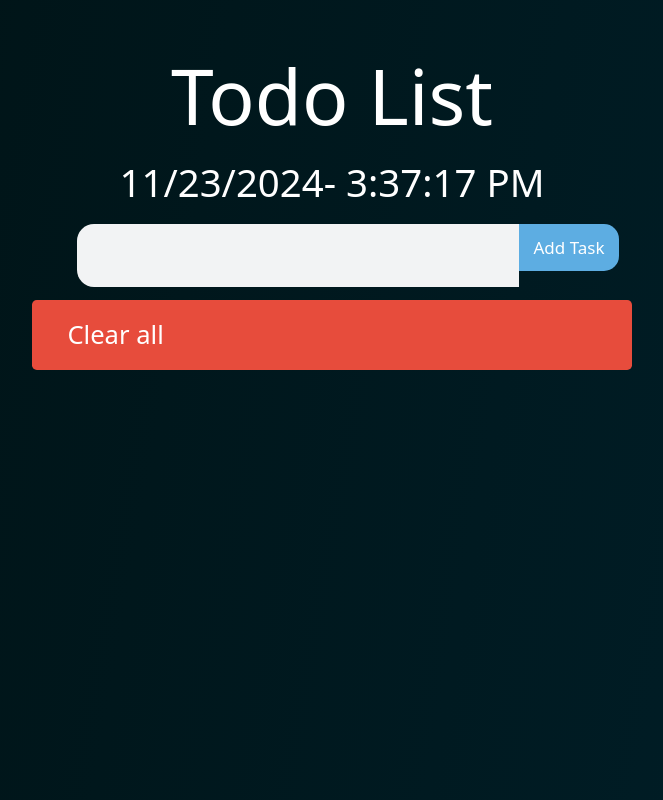
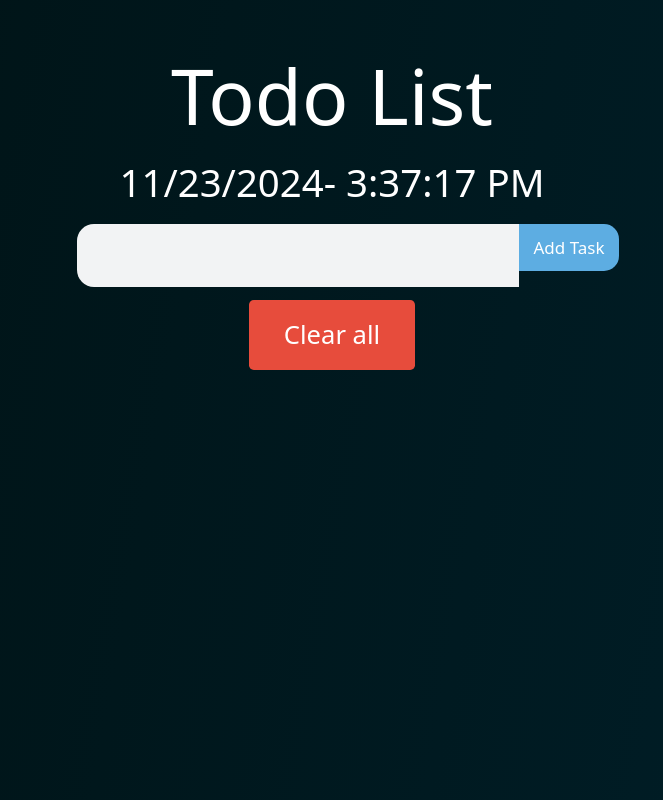
Before and after one commit to rajendra-rauta/React_v19, a React (Vite) app: page / in a window 1280 px wide. Shown: the whole page, without its empty margins (308-971 px from the left). Built offline with nearby package versions, Linux system fonts and the light colour scheme.

Commit message:
component

```diff
--- a/src/projects/Todo/Todo.jsx
+++ b/src/projects/Todo/Todo.jsx
@@ -3,26 +3,25 @@ import { useEffect, useState } from "react";
 import { IoMdCheckmark } from "react-icons/io";
 import { MdDeleteForever } from "react-icons/md";
 import "./Todo.css";
+import { TodoForm } from "./TodoForm";
 export const Todo = () => {
-    const [inputValue, setInputValue] = useState("");
+
     const [task, setTask] = useState([]);
     const [dateTime, setdateTime] = useState("")
+    const handleFormSubmit = (inputValue) => {
 
-    const handleInputChange = (value) => {
-        setInputValue(value)
-    };
-    const handleFormSubmit = (event) => {
-        event.preventDefault();
         if (!inputValue)
             return;
 
         if (task.includes(inputValue)) {
-            setInputValue("");
+            // setInputValue("");
             return;
         }
         setTask((prevTask) => [...prevTask, inputValue])
-        setInputValue("");
-    }
+        // setInputValue("");
+
+};
+
 
     //  date and time
     useEffect(() => {
@@ -40,10 +39,10 @@ export const Todo = () => {
 
     // todo delet function
 
-     const handleDeleteTodo = (value) =>{
+    const handleDeleteTodo = (value) => {
         console.log(task);
         console.log(value);
-        const updatedTask= task.filter((curTask)=> curTask != value);
+        const updatedTask = task.filter((curTask) => curTask != value);
         setTask(updatedTask);
 
     }
@@ -51,7 +50,7 @@ export const Todo = () => {
 
     // todo handlecleartodo functianility
 
-     const handleClearTododata =() =>{
+    const handleClearTododata = () => {
         setTask([]);
     }
 
@@ -63,19 +62,7 @@ return (
                 </h1>
                 <h2 className="date-time">{dateTime}</h2>
             </header>
-        <section>
-            <form className="form" onSubmit={handleFormSubmit}>
-                <div>
-                    <input type="text" className="todo-input" autoComplete="off"
-                        value={inputValue}
-                        onChange={(event) => handleInputChange(event.target.value)}
-                    >
-                    </input>
-                </div>
-                <div>
-                    <button type="submit" className="todo-btn">Add Task</button>
-                </div>
-            </form>
+           <TodoForm onAddTodo = {handleFormSubmit} />
             <section className="myOnOrdList">
                 <ul>
                     {
@@ -84,7 +71,7 @@ return (
                                 <span>{curTask}</span>
                                 <button className="check-btn" ><IoMdCheckmark /></button>
                                 <button className="delete-btn"
-                                 onClick={()=>handleDeleteTodo(curTask)}
+                                    onClick={() => handleDeleteTodo(curTask)}
                                 >
                                     <MdDeleteForever /></button>
                             </li>
@@ -93,7 +80,7 @@ return (
                 </ul>
             </section>
             <section className="clear-btn" onClick={handleClearTododata}>Clear all</section>
-        </section>
+
 
         </section>
     )
--- /dev/null
+++ b/src/projects/Todo/TodoForm.jsx
@@ -0,0 +1,34 @@
+import { useState } from "react";
+export const TodoForm = ({onAddTodo}) => {
+
+    const [inputValue, setInputValue] = useState("");
+    const handleInputChange = (value) => {
+        setInputValue(value)
+    };
+
+
+    const handleFormSubmit = (event) =>{
+        event.preventDefault();
+        onAddTodo(inputValue);
+        setInputValue("");
+
+    }
+
+    return (
+        <section>
+            <form className="form" onSubmit={handleFormSubmit}>
+                <div>
+                    <input type="text" className="todo-input" autoComplete="off"
+                        value={inputValue}
+                        onChange={(event) => handleInputChange(event.target.value)}
+                    >
+                    </input>
+                </div>
+                <div>
+                    <button type="submit" className="todo-btn">Add Task</button>
+                </div>
+            </form>
+        </section>
+
+    );
+};
```
Lines whose indentation alone changed are shown as unchanged.
